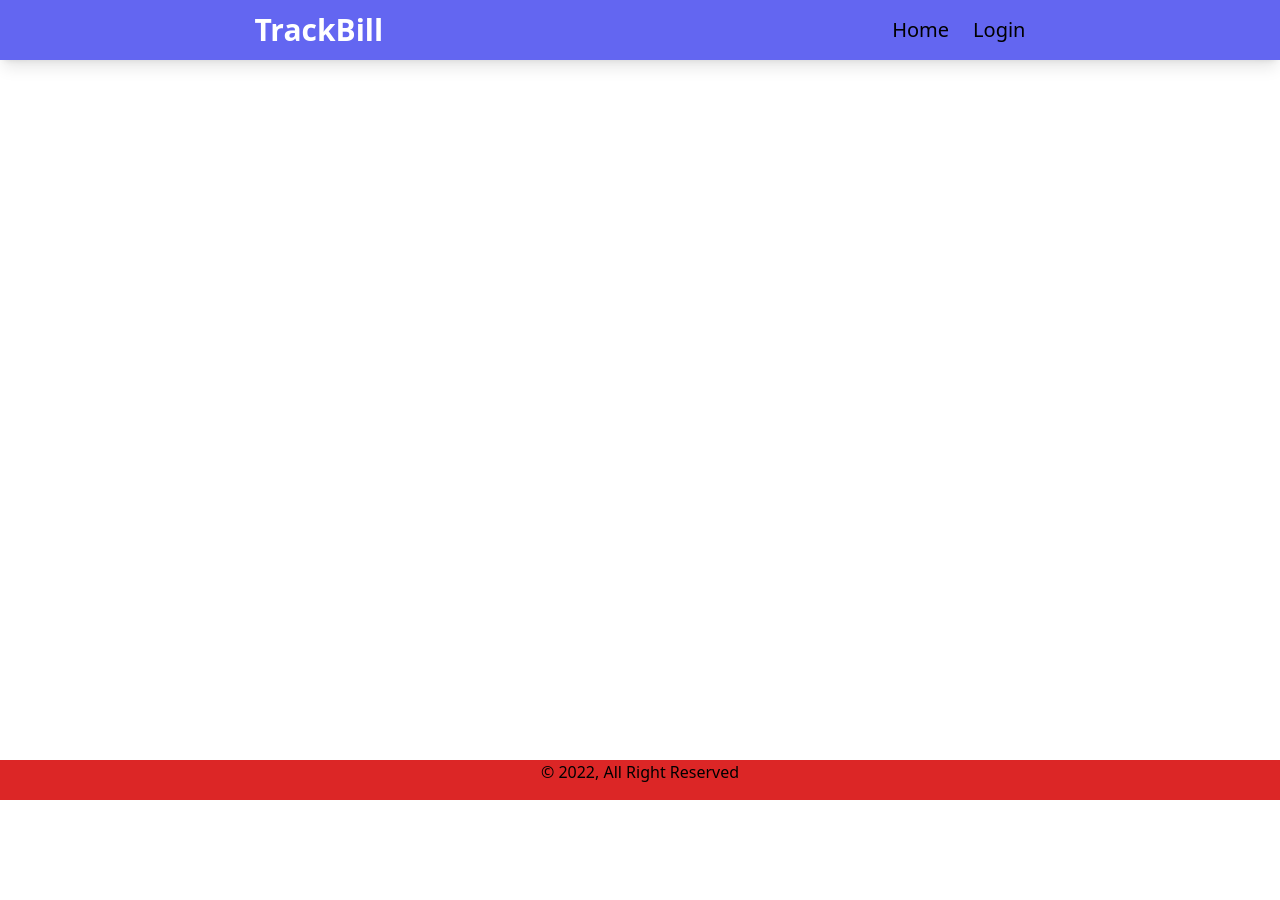
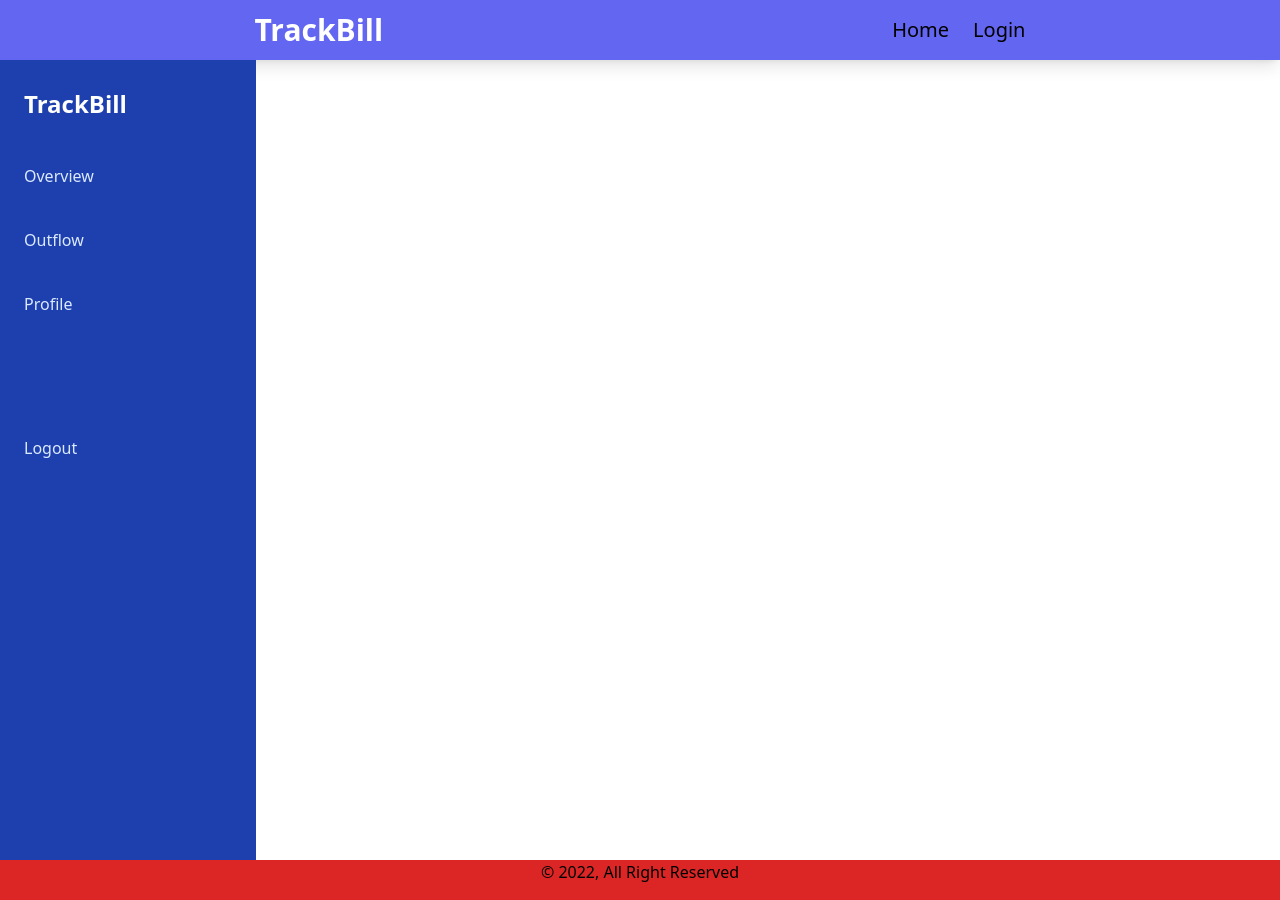
Before and after one commit to holuborhee/trackbill, a Vue app: page /dashboard in a window 1280 px wide. Before the commit the page ends 800 px from the top, so only its background shows below. Built offline with nearby package versions, Linux system fonts and the light colour scheme.

Commit message:
Refactored my route

```diff
--- a/src/App.vue
+++ b/src/App.vue
@@ -1,10 +1,10 @@
  <template>
   <div class="flex flex-col h-screen justify-between">
-    <TheHeader :showHeader="showHeader" />
+    <TheHeader />
     <main class="flex-grow justify-center item-center">
       <router-view></router-view>
+
     </main>
-
     <TheFooter />
   </div>
 </template>
@@ -13,15 +13,13 @@
 import TheHeader from "./components/TheHeader.vue";
 import TheFooter from "./components/TheFooter.vue";
 
+
+
 export default {
+  name: "App",
   components: {
     TheHeader,
-    TheFooter,
-  },
-  data() {
-    return {
-      showHeader: false,
-    };
+    TheFooter
   },
 };
 </script>
--- a/src/components/TheHeader.vue
+++ b/src/components/TheHeader.vue
@@ -21,8 +21,5 @@
 <script>
 export default{
     name: "TheHeader",
-    props: {
-        showHeader: Boolean
-    }
 }
 </script>
--- a/src/components/dashboardHeader.vue
+++ b/src/components/dashboardHeader.vue
@@ -7,11 +7,10 @@
         </div>
     </header>
     <hr>
-
 </template>
 <script>
 export default {
-name: "dashboardHeader",
+name: "DashboardHeader",
 props: {
   text: String,
   smallText: String,
--- a/src/components/dashboardSidebar.vue
+++ b/src/components/dashboardSidebar.vue
@@ -1,35 +1,96 @@
 <template>
-  <div class="sidebar bg-blue-800 text-blue-100 w-64 space-y-6 py-7 px-2 absolute inset-y-0 left-0 transform -translate-x-full md:relative md:translate-x-0 transition duration-200 ease-in-out">
-
+  <div
+    class="
+      sidebar
+      bg-blue-800
+      text-blue-100
+      w-64
+      space-y-6
+      py-7
+      px-2
+      absolute
+      inset-y-0
+      left-0
+      transform
+      -translate-x-full
+      md:relative md:translate-x-0
+      transition
+      duration-200
+      ease-in-out
+    "
+  >
     <!-- logo -->
     <a href="#" class="text-white flex items-center space-x-2 px-4">
-
       <span class="text-2xl font-extrabold">TrackBill</span>
     </a>
 
     <!-- nav -->
     <nav>
-      <router-link :to="{name:'expense-category'}" class="block py-5 px-4 rounded transition duration-200 hover:bg-blue-700 hover:text-white active">
-        Home
+      <router-link
+        :to="{name: 'overview'}"
+        class="
+          block
+          py-5
+          px-4
+          rounded
+          transition
+          duration-200
+          hover:bg-blue-700 hover:text-white
+          active
+        "
+      >
+        Overview
       </router-link>
-      <router-link :to="{name:'outflow-group'}" class="block py-5 px-4 rounded transition duration-200 hover:bg-blue-700 hover:text-white">
-       Outflow
+      <router-link
+        to="/dashboard/outflow-group"
+        class="
+          block
+          py-5
+          px-4
+          rounded
+          transition
+          duration-200
+          hover:bg-blue-700 hover:text-white
+        "
+      >
+        Outflow
       </router-link>
-      <a href="" class="block py-5 px-4 rounded transition duration-200 hover:bg-blue-700 hover:text-white">
-        Inflow
-      </a>
-       <router-link :to="{name:'profile'}" class=" block py-5 px-4 rounded transition duration-200 hover:bg-blue-700 hover:text-white">
+
+      <router-link
+        :to="{name: 'profile'}"
+        class="
+          block
+          py-5
+          px-4
+          rounded
+          transition
+          duration-200
+          hover:bg-blue-700 hover:text-white
+        "
+      >
         Profile
-       </router-link>
-      <router-link :to="{name:'login'}" class="block my-20 py-5 px-4 rounded transition duration-200 hover:bg-blue-700 hover:text-white">
+      </router-link>
+      <router-link
+        :to="{name: 'login'}"
+        class="
+          block
+          my-20
+          py-5
+          px-4
+          rounded
+          transition
+          duration-200
+          hover:bg-blue-700 hover:text-white
+        "
+      >
         Logout
       </router-link>
+
     </nav>
   </div>
-
 </template>
 <script>
 export default {
-    name: "dashboardSidebar",
-}
+  name: "DashboardSidebar",
+};
 </script>
--- a/src/routes.js
+++ b/src/routes.js
@@ -1,54 +1,52 @@
 import { createRouter, createWebHistory } from "vue-router";
+import Login from "./views/Login.vue";
+import Dashboard from ".././src/views/DashboardPage/Dashboard.vue";
+import SingleExpenseCategory from "./views/SingleExpenseCategory.vue";
+import Profile from "./views/Profile.vue";
+import outflowGroup from "./views/outflowGroup.vue";
+import DashboardOverview from "./views/DashboardPage/DashboardOverview.vue"
 
-import Login from "./views/Login.vue";
-import ExpenseCategory from "./views/ExpenseCategory.vue";
-import SingleExpenseCategory from "./views/SingleExpenseCategory.vue";
-import myProfile from "./views/Profile.vue"
-import outflowGroup from "./views/outflowGroup.vue"
-
-
-
-
-
-
-
-const routes =  [
+const routes = [
   {
     path: "/",
-                       component: {template:"<p>Hello World</p>"},
-                       name:'home'
+    component: { template: "<p>Hello World</p>" },
+    name: "home",
   },
   {
     path: "/login",
     component: Login,
-                      name:'login'
+    name: "login",
   },
   {
-                    path: "/expense-category",
-                    component: ExpenseCategory,
-                    name:'expense-category'
+    path: "/dashboard",
+    component: Dashboard,
+    name: "dashboard",
+    children: [
+      {
+        path: 'overview',
+        component: DashboardOverview,
+        name: "overview"
       },
-
+      {
+        path: "profile",
+        component: Profile,
+        name: "profile",
+      },
+        {
+          path: "Outflow-Group",
+          component: outflowGroup,
+          name: "outflow-group",
+        },
+    ]
+  },
   {
     path: "/single-expense-category",
     component: SingleExpenseCategory,
-                      name:'single-expense-category'
+    name: "single-expense-category",
   },
-                      {
-                        path: "/profile",
-                        component: myProfile,
-                        name:'profile'
-                      },
-                      {
-                        path: "/Outflow-Group",
-                        component: outflowGroup,
-                        name: 'outflow-group'
-                      }
 ];
-const router = createRouter( {
-
+const router = createRouter({
   history: createWebHistory(),
   routes,
-
 });
 export default router;
--- /dev/null
+++ b/src/views/DashboardPage/Dashboard.vue
@@ -0,0 +1,38 @@
+<template>
+  <div class="relative min-h-screen md:flex">
+    <!-- mobile menu bar -->
+    <div class="bg-gray-800 text-gray-100 flex justify-between md:hidden">
+      <!-- mobile menu button -->
+      <button
+        class="mobile-menu-button p-4 focus:outline-none focus:bg-gray-700"
+      ></button>
+    </div>
+
+    <!-- sidebar -->
+  <DashboardSidebar/>
+
+    <!-- content -->
+    <div class="flex-1 p-10 text-2xl">
+
+      <main class="mt-6">
+
+        <router-view/>
+        <router-view name="helper"/>
+      </main>
+    </div>
+
+  </div>
+</template>
+<script>
+
+import DashboardSidebar from "../../components/dashboardSidebar.vue"
+
+export default {
+  name: "Dashboard",
+  components: {
+   DashboardSidebar,
+
+
+  },
+};
+</script>
--- /dev/null
+++ b/src/views/DashboardPage/DashboardOverview.vue
@@ -0,0 +1,21 @@
+<template>
+<div class="flex-1">
+    <dashboardHeader
+        class="p-10"
+        text="Hi, Samuel"
+        smallText="Welcome to TrackBill"
+      />
+<OutflowGroupCard/>
+</div>
+</template>
+<script>
+import OutflowGroupCard from '../../components/OutflowGroupCard.vue';
+import DashboardHeader from '../../components/DashboardHeader.vue'
+export default {
+    name: "dashboardOverview",
+    components: {
+        OutflowGroupCard,
+        DashboardHeader
+    }
+}
+</script>
--- a/src/views/Login.vue
+++ b/src/views/Login.vue
@@ -1,31 +1,61 @@
 
 
 <template>
-
-
-
-  <div class="min-h-screen bg-gray-50 py-6 text-gray-800 flex flex-col justify-center relative overflow-hidden sm:py-12">
+  <div
+    class="
+      min-h-screen
+      bg-gray-50
+      py-6
+      text-gray-800
+      flex flex-col
+      justify-center
+      relative
+      overflow-hidden
+      sm:py-12
+    "
+  >
     <div class="relative py-3 sm:max-w-xl mx-auto text-center">
-            <span class="text-2xl font-bold ">
-                  Login
-            </span>
+      <span class="text-2xl font-bold"> Login </span>
       <div class="mt-4 bg-white shadow-md rounded-lg text-left">
-                <div class="h-2 bg-indigo-400 rounded-t-md"> </div>
-                    <form action="expense-category">
+        <div class="h-2 bg-indigo-400 rounded-t-md"></div>
+        <form action="/dashboard/overview">
           <div class="px-8 py-6">
             <label for="" class="block font-semibold">Email:</label>
-                          <input type="email" placeholder="Enter Email" name="email" class="border-w-full h-5 px-3 py-5 md-2 hover:outline:none focus-ring-1 focus:ring-indigo-400 rounded-md">
+            <input
+              type="email"
+              placeholder="Enter Email"
+              name="email"
+              class="
+                border-w-full
+                h-5
+                px-3
+                py-5
+                md-2
+                hover:outline:none
+                focus-ring-1 focus:ring-indigo-400
+                rounded-md
+              "
+            />
 
             <div class="flex justify-center items-baseline">
-                              <button type="submit" class="mt-4 bg-indigo-500 text-white py-2 px-6 rounded-md hover:bg-indigo-600">Login</button>
+              <button
+                type="submit"
+                class="
+                  mt-4
+                  bg-indigo-500
+                  text-white
+                  py-2
+                  px-6
+                  rounded-md
+                  hover:bg-indigo-600
+                "
+              >
+                Login
+              </button>
             </div>
           </div>
         </form>
       </div>
     </div>
   </div>
-
-
-
-
 </template>
--- a/src/views/Profile.vue
+++ b/src/views/Profile.vue
@@ -1,8 +1,8 @@
 <template>
  <div class="relative min-h-screen md:flex">
-<dashboardSidebar/>
-<div class="flex-1 p-10 text-2xl">
-    <dashboardHeader class="p-10" text="Profile" smallText="samuellawal60@gmail.com"/>
+
+<div class="flex-1 text-2xl">
+    <DashboardHeader class="p-10" text="Profile" smallText="samuellawal60@gmail.com"/>
     <div class="h-40 grid grid-cols gap-4 place-content-center">
     <i class="fa fa-user mx-auto fa-3x"></i>
  </div>
@@ -11,15 +11,14 @@
    <button class="rounded-full bg-cyan-500 text-white text-sm px-5 h-8">Edit Profile</button>
 </div>
 </div>
+
 </template>
 <script>
-import dashboardHeader from "../components/dashboardHeader.vue"
-import dashboardSidebar from "../components/dashboardSidebar.vue"
+import DashboardHeader from "../components/DashboardHeader.vue";
 export default {
-    name: "profile",
+    name: "Profile",
      components: {
-        dashboardHeader,
-        dashboardSidebar
+        DashboardHeader,
     },
 }
 </script>
--- a/src/views/outflowGroup.vue
+++ b/src/views/outflowGroup.vue
@@ -1,18 +1,17 @@
 <template>
 <div class="relative min-h-screen md:flex">
-<dashboardSidebar/>
-<div class="flex-1 p-10 text-2xl">
-    <dashboardHeader class="p-10" text="Outflow" smallText="Split your money to different categories"/>
+<div class="flex-1 text-2xl">
+    <DashboardHeader class="p-10" text="Outflow" smallText="Split your money to different categories"/>
 </div>
 </div>
 </template>
 <script>
-import dashboardHeader from "../components/dashboardHeader.vue"
-import dashboardSidebar from "../components/dashboardSidebar.vue"
+import DashboardHeader from "../components/DashboardHeader.vue"
+
 export default {
     components:{
-        dashboardHeader,
-        dashboardSidebar
+        DashboardHeader,
+
     },
 
 }
```
Also changed, not shown: src/components/OutflowGroupCard.vue (renamed from src/views/ExpenseCategory.vue, +22 -47 lines). Lines whose indentation alone changed are shown as unchanged.
